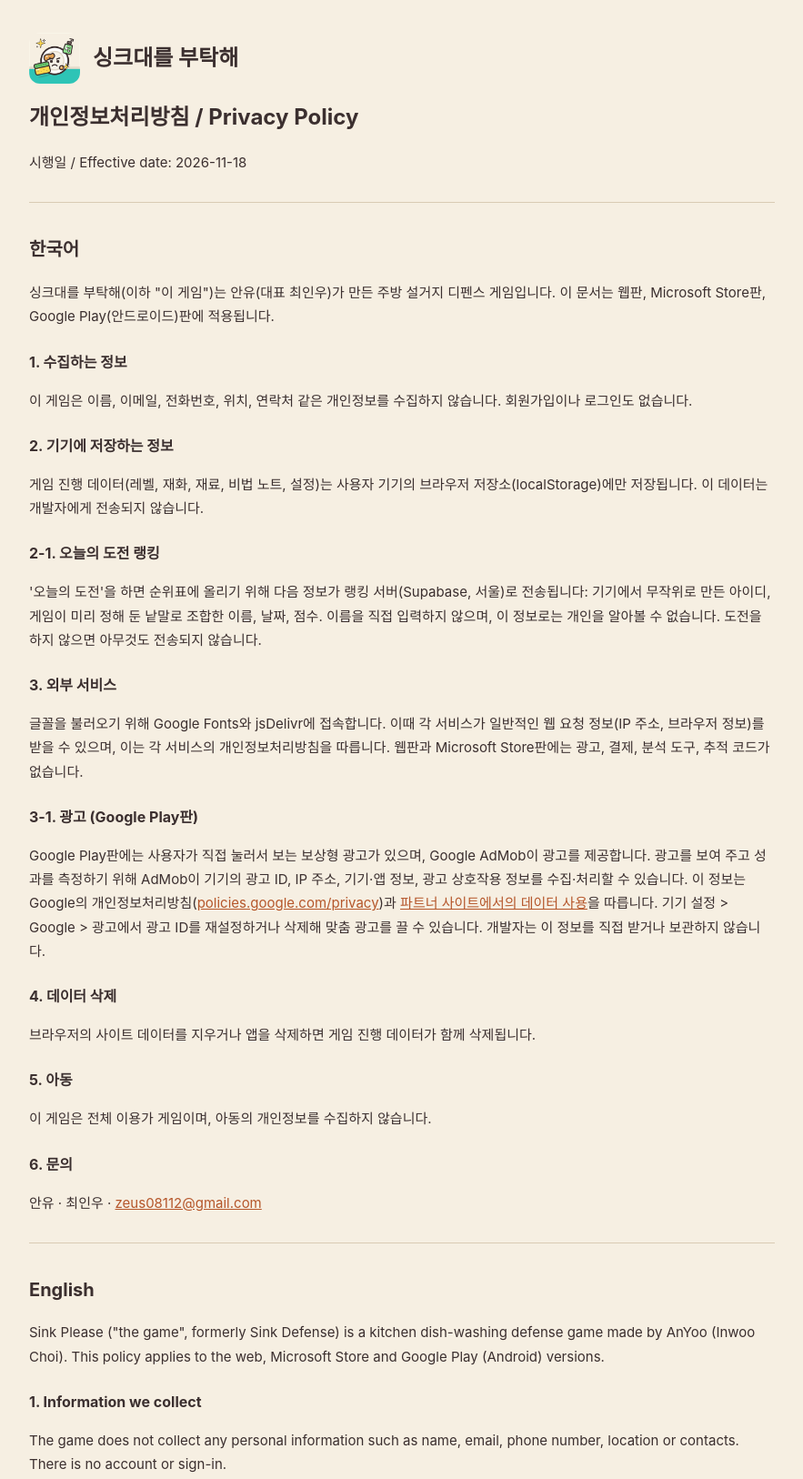
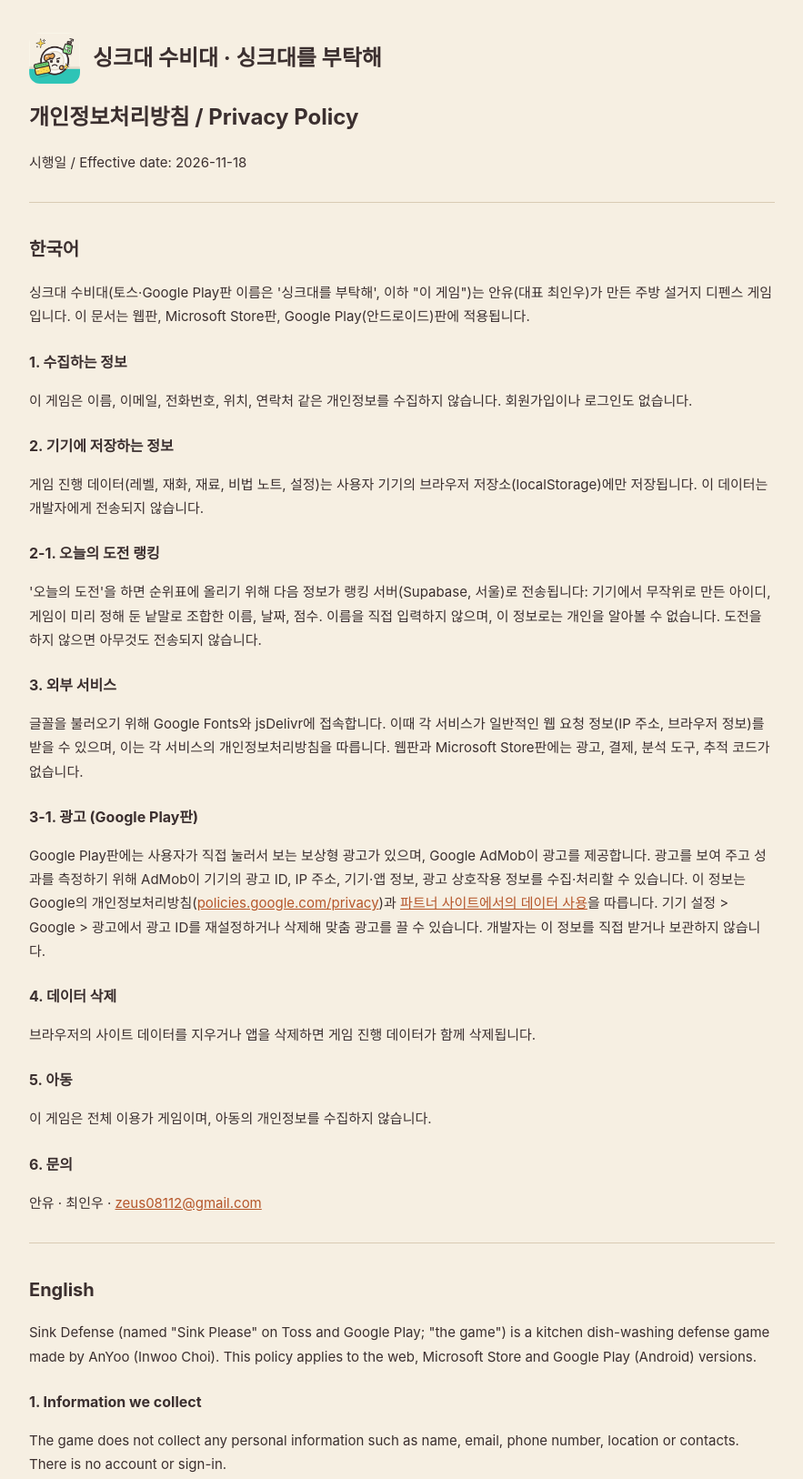
Before and after one commit to An-Yoo/sink-defense, a plain HTML site: page privacy.html in a window 1280 px wide. Shown: the top 1626 px of the page at 91% size, without its empty margins (198-1081 px from the left). Drawn offline with Linux system fonts and the light colour scheme.

Commit message:
웹판 이름을 '싱크대 수비대'로 되돌림 (토스·구글 플레이만 '싱크대를 부탁해'), 1.3 그대로

```diff
--- a/onestore.js
+++ b/onestore.js
@@ -1,4 +1,4 @@
-// 싱크대를 부탁해 원스토어(ONEplay 웹게임) 연동
+// 싱크대 수비대 원스토어(ONEplay 웹게임) 연동
 // - 원스토어 H5 Game SDK 수명주기: initializeAsync → setLoadingProgress → startGameAsync
 // - exit/pause 이벤트에서 바로 저장, 뒤로가기: 열린 창 닫기 → 영업 중이면 일시정지 → 다른 탭이면 영업 탭 → 원스토어 기본 종료 확인
 // 일반 브라우저에서는 SDK가 { err }를 돌려주므로 아무것도 하지 않고 게임만 실행된다.
--- a/privacy.html
+++ b/privacy.html
@@ -1,14 +1,14 @@
 <!DOCTYPE html>
 <html lang="ko"><head><meta charset="utf-8"><meta name="viewport" content="width=device-width, initial-scale=1">
-<title>싱크대를 부탁해 · 개인정보처리방침 / Privacy Policy</title><link rel="icon" href="icon-192.png">
+<title>싱크대 수비대 · 싱크대를 부탁해 · 개인정보처리방침 / Privacy Policy</title><link rel="icon" href="icon-192.png">
 <style>body{margin:0;background:#f6efe2;color:#3b2f2f;font:15px/1.75 -apple-system,"Segoe UI","Malgun Gothic",sans-serif}a{color:#b5562a}.wrap{max-width:820px;margin:0 auto;padding:36px 22px 60px}header{display:flex;align-items:center;gap:14px}header img{width:56px;height:56px;border-radius:12px}header b{font-size:24px}h1{font-size:24px}h2{margin-top:34px;font-size:20px}h3{margin-top:22px;font-size:16px}hr{border:0;border-top:1px solid #d9cbb4;margin:30px 0}footer{margin-top:50px;font-size:12.5px;color:#8a7a68}</style></head>
 <body><div class="wrap">
-<header><img src="icon-192.png" alt=""><b>싱크대를 부탁해</b></header>
+<header><img src="icon-192.png" alt=""><b>싱크대 수비대 · 싱크대를 부탁해</b></header>
 <h1>개인정보처리방침 / Privacy Policy</h1>
 <p>시행일 / Effective date: 2026-11-18</p>
 <hr>
 <h2>한국어</h2>
-<p>싱크대를 부탁해(이하 "이 게임")는 안유(대표 최인우)가 만든 주방 설거지 디펜스 게임입니다. 이 문서는 웹판, Microsoft Store판, Google Play(안드로이드)판에 적용됩니다.</p>
+<p>싱크대 수비대(토스·Google Play판 이름은 '싱크대를 부탁해', 이하 "이 게임")는 안유(대표 최인우)가 만든 주방 설거지 디펜스 게임입니다. 이 문서는 웹판, Microsoft Store판, Google Play(안드로이드)판에 적용됩니다.</p>
 <h3>1. 수집하는 정보</h3>
 <p>이 게임은 이름, 이메일, 전화번호, 위치, 연락처 같은 개인정보를 수집하지 않습니다. 회원가입이나 로그인도 없습니다.</p>
 <h3>2. 기기에 저장하는 정보</h3>
@@ -27,7 +27,7 @@
 <p>안유 · 최인우 · <a href="mailto:zeus08112@gmail.com">zeus08112@gmail.com</a></p>
 <hr>
 <h2>English</h2>
-<p>Sink Please ("the game", formerly Sink Defense) is a kitchen dish-washing defense game made by AnYoo (Inwoo Choi). This policy applies to the web, Microsoft Store and Google Play (Android) versions.</p>
+<p>Sink Defense (named "Sink Please" on Toss and Google Play; "the game") is a kitchen dish-washing defense game made by AnYoo (Inwoo Choi). This policy applies to the web, Microsoft Store and Google Play (Android) versions.</p>
 <h3>1. Information we collect</h3>
 <p>The game does not collect any personal information such as name, email, phone number, location or contacts. There is no account or sign-in.</p>
 <h3>2. Data stored on your device</h3>
--- a/sw.js
+++ b/sw.js
@@ -1,4 +1,4 @@
-// 싱크대를 부탁해 서비스 워커: 항상 네트워크 먼저, 끊겼을 때만 마지막 본 화면을 보여 준다
+// 싱크대 수비대 서비스 워커: 항상 네트워크 먼저, 끊겼을 때만 마지막 본 화면을 보여 준다
 const CACHE = 'sd-v1';
 self.addEventListener('install', (e) => {
   self.skipWaiting();
```
Also changed, not shown: index.html (+13 -13 lines), onestore.html (+13 -13 lines), manifest.webmanifest.
